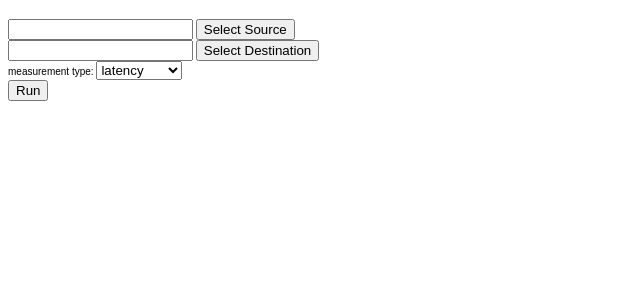
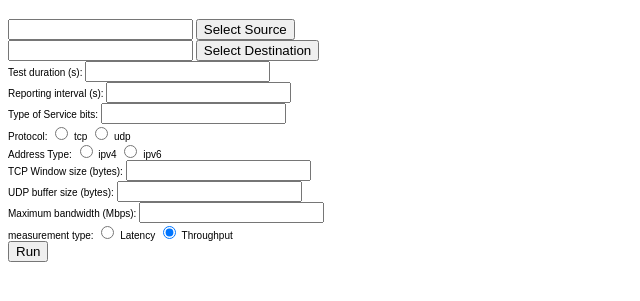
Before and after one commit to erik-geant/perfsonar-data-helper, a Flask app: page /sample/run-test in a window 1280 px wide. Shown: the top 301 px of the page, without its empty margins (0-640 px from the left). Run offline with Flask 2, Linux system fonts and the light colour scheme.

Commit message:
added test parameter forms
replaced measurement type dropdown with radio buttons

```diff
--- a/perfsonar_data_helper/templates/configure_test.html.j2
+++ b/perfsonar_data_helper/templates/configure_test.html.j2
@@ -11,21 +11,70 @@
   <input type="text" name="destination" value="{{ destination }}" />
   <button onclick="selectMP('destination')">Select Destination</button><br/>
 
-  measurement type: <select id="measurement" name="measurement">
-    <option value="latency">latency</option>
-    <option value="throughput">throughput</option>
-  </select><br/>
+
+<div id="latency-params">
+  Wait Time (s): <input type="text" name="wait" value="{{ wait }}" /><br>
+  Timeout (s): <input type="text" name="timeout" value="{{ timeout }}" /><br>
+  Padding size (B): <input type="text" name="padding" value="{{ padding }}" /><br>
+  Start delay (s): <input type="text" name="delay" value="{{ delay }}" /><br>
+  DSCP: <input type="text" name="dscp" value="{{ dscp }}" /><br>
+  Bucket size: <input type="text" name="bucket" value="{{ bucket }}" /><br>
+</div>
+
+<div id="throughput-params">
+  Test duration (s): <input type="text" name="duration" value="{{ duration }}" /><br>
+  Reporting interval (s): <input type="text" name="interval" value="{{ interval }}" /><br>
+  Type of Service bits: <input type="text" name="tos" value="{{ tos }}" /><br>
+
+  Protocol:
+  <input type="radio" id="tcp" name="protocol">
+  <label for="tcp">tcp</label>
+  <input type="radio" id="udp" name="protocol">
+  <label for="udp">udp</label><br/>
+
+  Address Type:
+  <input type="radio" id="ipv4" name="address_type">
+  <label for="ipv4">ipv4</label>
+  <input type="radio" id="ipv6" name="address_type">
+  <label for="ipv6">ipv6</label><br/>
+
+  TCP Window size (bytes): <input type="text" name="tcp_window" value="{{ tcp_window }}" /><br>
+  UDP buffer size (bytes): <input type="text" name="udp_buffer" value="{{ udp_buffer }}" /><br>
+  Maximum bandwidth (Mbps): <input type="text" name="max_bandwidth" value="{{ max_bandwidth }}" /><br>
+</div>
+
+  measurement type:
+  <input type="radio" id="latency" name="measurement" onchange="setTestType('latency')"/>
+  <label for="latency">Latency</label>
+  <input type="radio" id="throughput" name="measurement" onchange="setTestType('throughput')"/>
+  <label for="throughput">Throughput</label><br>
 
   <input type="submit" value="Run" />
 </form>
 </body>
 <script>
+
+  function setTestType(testType) {
+    console.log('new test type' + testType);
+    if (testType == 'latency') {
+        document.getElementById("latency-params").style.display = "inline";
+        document.getElementById("throughput-params").style.display = "none";
+    } else {
+        document.getElementById("latency-params").style.display = "none";
+        document.getElementById("throughput-params").style.display = "inline";
+    }
+  }
+
   function selectMP(participant) {
         document.getElementById('state').value = 'select ' + participant;
         document.getElementById('run_form').submit();
   }
+
   (function () {
-        document.getElementById('measurement').value = "{{ measurement }}" || "latency";
+        testType = "{{ measurement }}" || "latency";
+        testType = "throughput";
+        document.getElementById(testType).checked = true;
+        setTestType(testType);
   })();
 
 </script>
```
